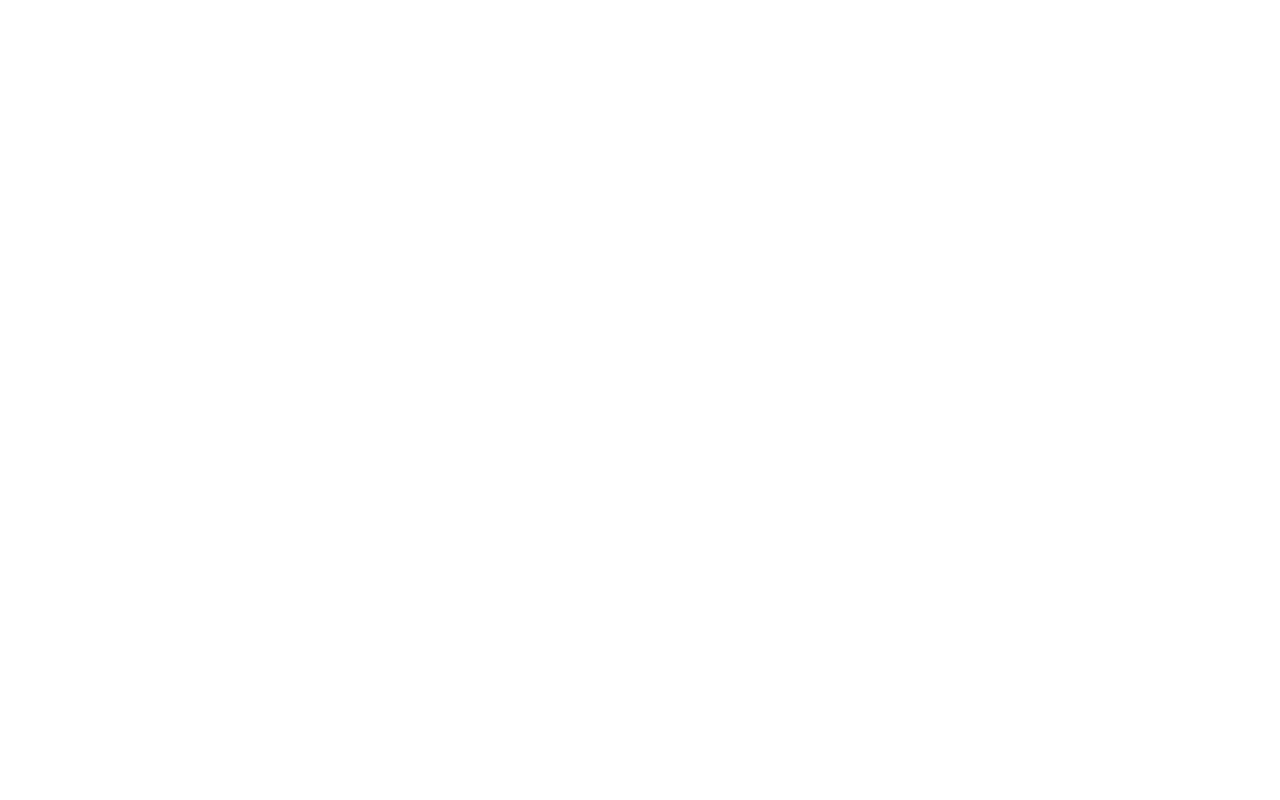
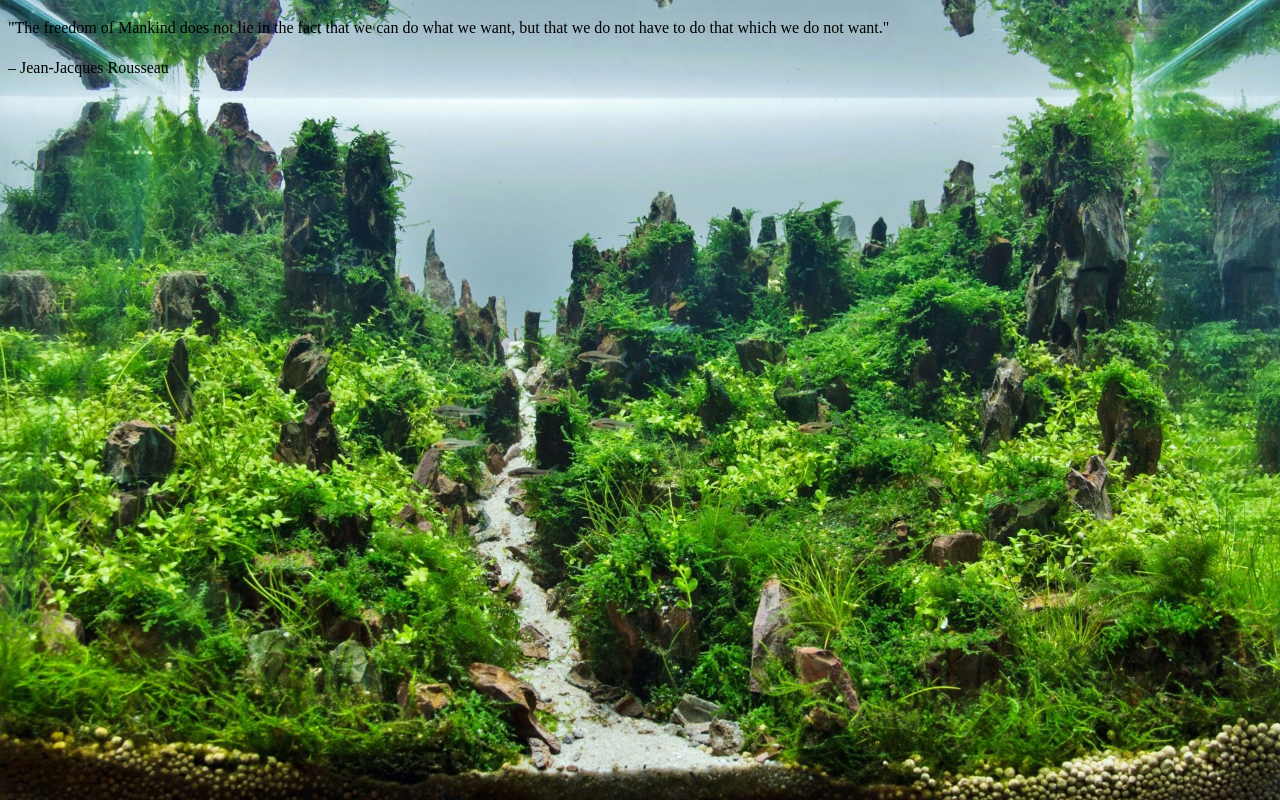
Before and after one commit to calen74/simple-quote-page, a plain HTML site: page index.html in a window 1280 px wide. Drawn offline with Linux system fonts and the light colour scheme.

Commit message:
add base file structure

```diff
--- a/index.html
+++ b/index.html
@@ -5,9 +5,13 @@
         <meta charset="utf-8">
         <meta name="viewport" content="width=device-width initial-scale=1">
         <link href="https://cdnjs.cloudflare.com/ajax/libs/meyer-reset/2.0/reset.css">
-        <link rel="stylesheet" type="text/css" href="">
+        <link rel="stylesheet" type="text/css" href="main.css">
+        <link href="https://fonts.googleapis.com/css?family=Crimson+Text|Julius+Sans+One" rel="stylesheet">
     </head>
     <body>
-
+        <article>
+            <p>"The freedom of Mankind does not lie in the fact that we can do what we want, but that we do not have to do that which we do not want."</p>
+            <p>– Jean-Jacques Rousseau</p>
+        </article>
     </body>
 </html>
--- a/main.css
+++ b/main.css
@@ -0,0 +1,17 @@
+body {
+    width: 100%;
+    height: auto;
+    background: url('assets/aquascape-diorama.jpg') no-repeat center center fixed;
+    background-size: cover;
+    font-size: 100%;
+    line-height: 1.5;
+
+}
+
+#text {
+    font-family: "Crimson Text", arial;
+}
+
+#name {
+    font-family: arial;
+}
```
Also changed, not shown: assets/aquascape-diorama.jpg (added).
